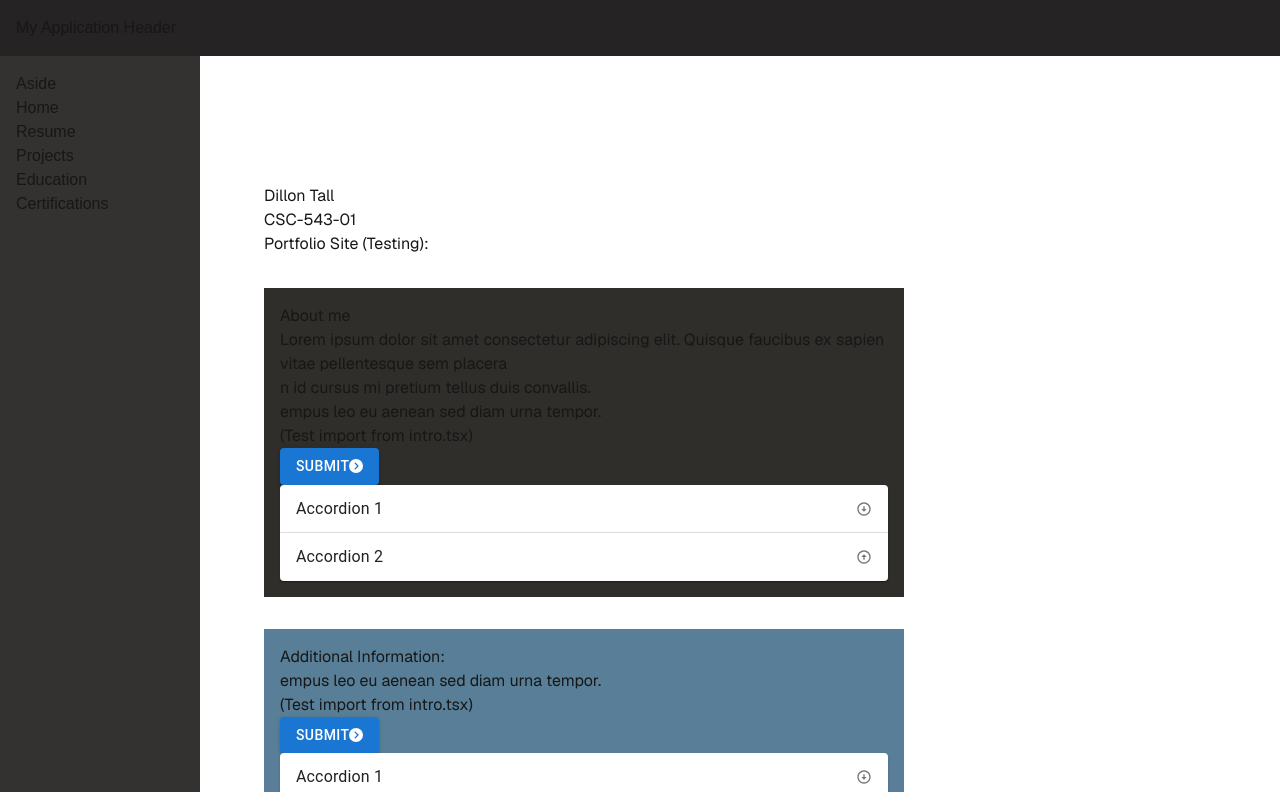
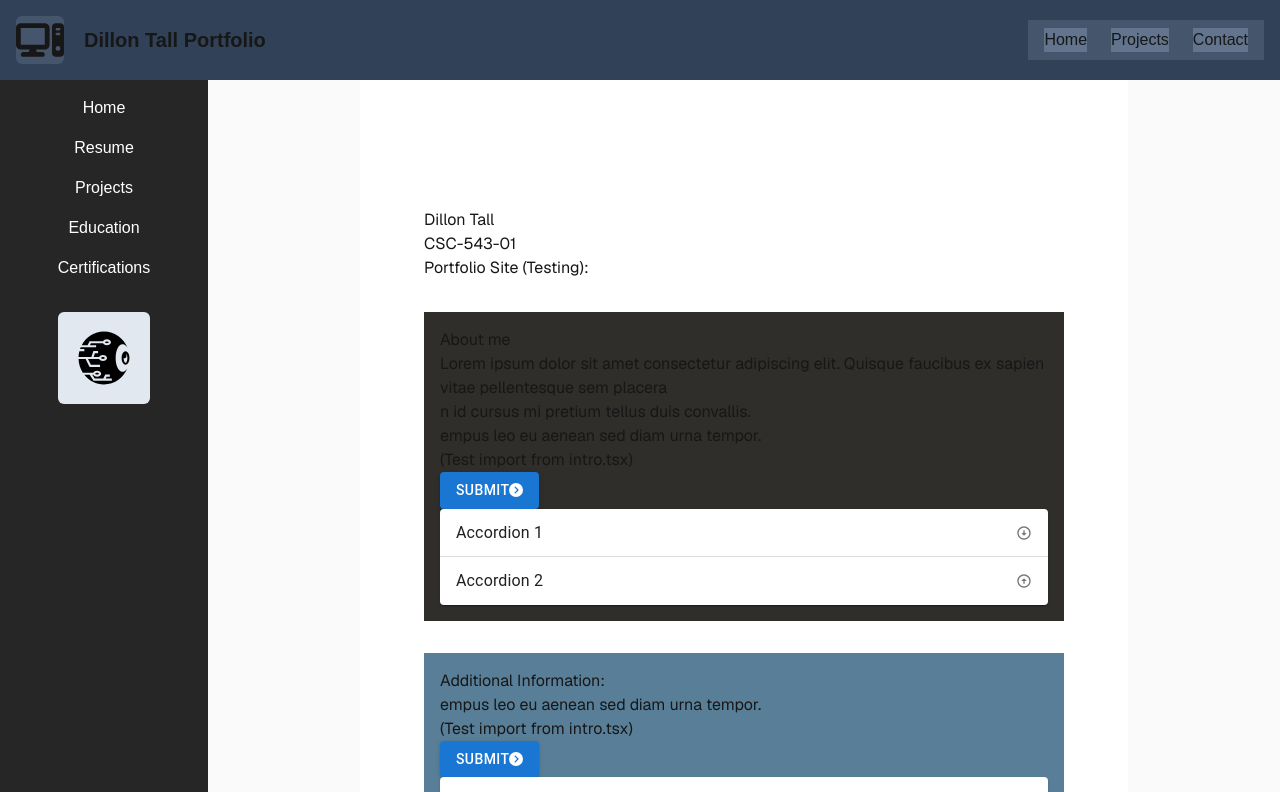
Before and after one commit to DillonT15/Tall-543, a Next.js app: page / in a window 1280 px wide. Shown: the top 792 px of the page. Built offline with nearby package versions, Linux system fonts and the light colour scheme.

Commit message:
completed requirements for assignment 4, including building out header/aside with imported icons. Added navigation to the header as well. Additionally incorporated tailwind flexbox's throughout each section

```diff
--- a/app/globals.css
+++ b/app/globals.css
@@ -1,4 +1,4 @@
-@layer theme, base, mui, comonents, utilities;
+@layer theme, base, mui, components, utilities;
 @import "tailwindcss";
 
 :root {
--- a/app/layout.tsx
+++ b/app/layout.tsx
@@ -31,10 +31,13 @@ export default function RootLayout({
         className={`${geistSans.variable} ${geistMono.variable} antialiased`}
       >
         <Header/>
-    {/* additional div here specifically for ASide using flex to format on left  */}
-     <div style={{ display: 'flex'}}>
+
+    {/* main layout + aside. Using flexbox to align */}
+     <div className="flex flex-1">
       <Aside />
+      <div className="flex-1">
       {children}
+      </div>
     </div>
 
         <Footer />
--- a/layout/aside.tsx
+++ b/layout/aside.tsx
@@ -1,18 +1,25 @@
 'use client';
 import React from 'react';
+import { GiCyberEye } from "react-icons/gi";
 
 const Aside: React.FC = () => {
 return (
-    <aside style={{ padding: '1rem', backgroundColor:
-    '#343131',minWidth: '200px', }}>
-    <h2>Aside</h2>
-        <ul>
+
+    <aside className="flex flex-col items-center bg-neutral-800 text-white w-52 p-4">
+      <nav className="mb-8">
+        <ul className="flex flex-col space-y-4 text-center">
             <li>Home</li>
             <li>Resume</li>
             <li>Projects</li>
             <li>Education</li>
             <li>Certifications</li>
         </ul>
+        </nav>
+
+    <div className="flex items-center justify-center text-6xl bg-slate-200 text-black p-4 rounded-md">
+        <GiCyberEye/>
+    </div>
+
     </aside>
     );
 };
--- a/layout/footer.tsx
+++ b/layout/footer.tsx
@@ -4,7 +4,7 @@ import React from 'react';
 const Footer: React.FC = () => {
 return (
     <footer style={{ padding: '1rem', backgroundColor:
-    '#938282', textAlign: 'center', marginTop: 'auto', }}>
+    '#443d3d', textAlign: 'center', marginTop: 'auto', }}>
     <p>Dillon Tall CSC-543 Portfolio</p>
     </footer>
     );
--- a/layout/header.tsx
+++ b/layout/header.tsx
@@ -1,12 +1,27 @@
 'use client';
 import React from 'react';
-
+import { FaComputer } from "react-icons/fa6";
 const Header: React.FC = () => {
 return (
-    <header style={{ padding: '1rem', backgroundColor:
-    '#262325' }}>
-    <h1>My Application Header</h1>
+
+
+    <header className="flex items-center justify-between bg-slate-700 p-4">
+
+        {/* left icon (currently computer logo)*/}
+        <div className="flex items-center space-x-5">
+            <span className="text-5xl font-bold bg-slate-600 rounded-md"> <FaComputer/> </span>
+            <h1 className="text-xl font-bold">Dillon Tall Portfolio</h1>
+        </div>
+        {/* Right side nav with 3 placeholder items*/}
+        <nav className="bg-slate-600 px-4 py-2">
+            <ul className="flex space-x-6">
+                <li className="curson-pointer hover:underline bg-slate-500">Home</li>
+                <li className="curson-pointer hover:underline bg-slate-500">Projects</li>
+                <li className="curson-pointer hover:underline bg-slate-500">Contact</li>
+            </ul>
+        </nav>
     </header>
+
     );
 };
 export default Header;
```
Lines whose indentation alone changed are shown as unchanged.
